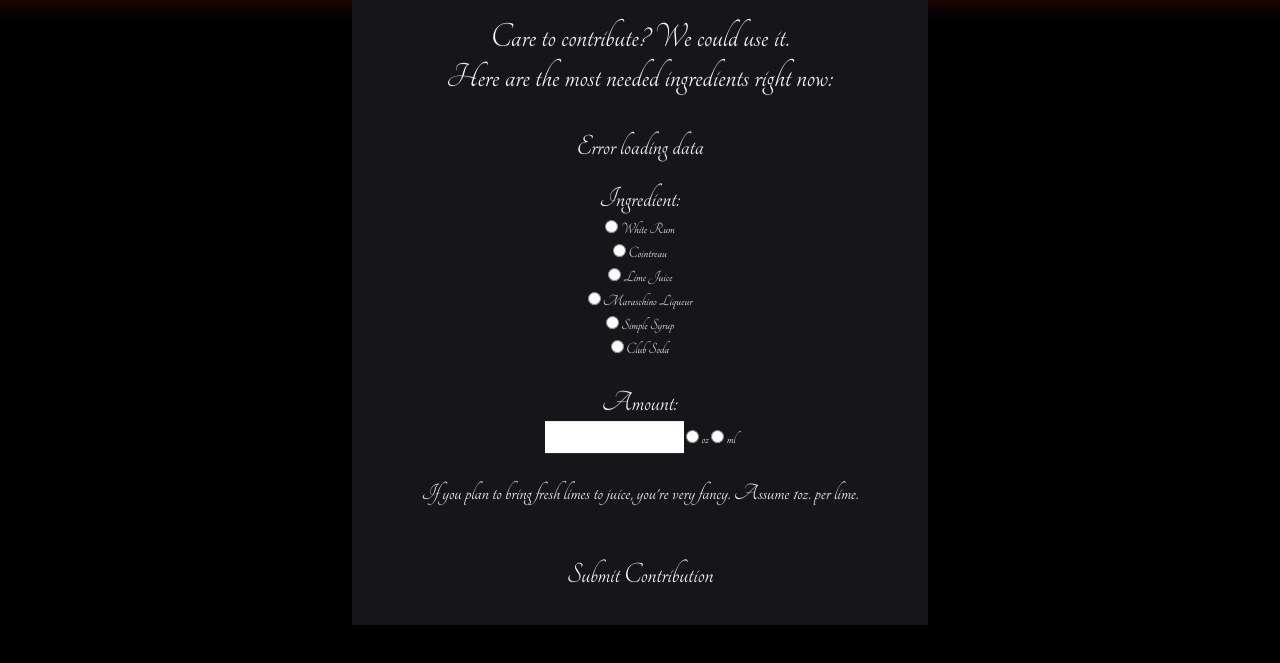
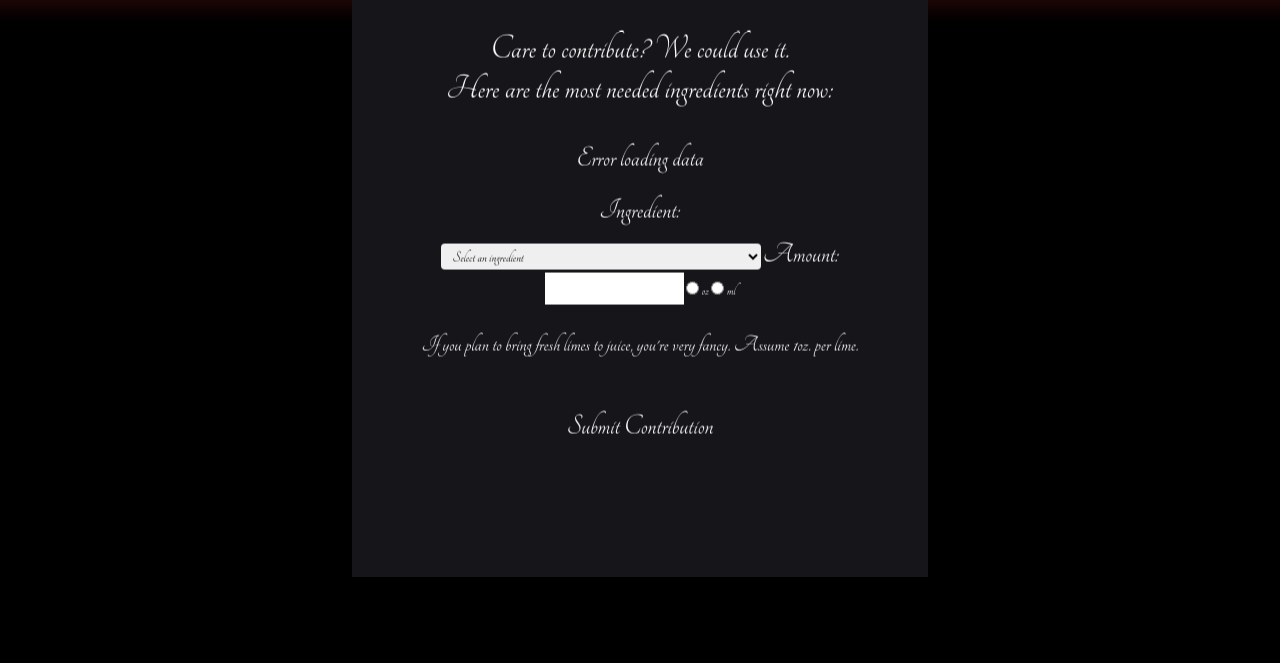
Before and after one commit to thaddeusrayd/booze-and-vinyl, a website: page public/index.html in a window 1280 px wide. Shown: the part 779-1442 px from the top of the page. Drawn offline with nearby package versions, Linux system fonts and the light colour scheme; no server answers.

Commit message:
prep for deployment

```diff
--- a/public/index.html
+++ b/public/index.html
@@ -69,14 +69,18 @@
 
 
   <form id="contributionForm">
-    <label class="text-3xl" for="ingredient">Ingredient:</label><br>
-    <input type="radio" name="ingredient" value="White Rum" /> White Rum<br />
-    <input type="radio" name="ingredient" value="Cointreau" /> Cointreau<br />
-    <input type="radio" name="ingredient" value="Lime Juice" /> Lime Juice<br />
-    <input type="radio" name="ingredient" value="Maraschino Liqueur" /> Maraschino Liqueur<br />
-    <input type="radio" name="ingredient" value="Simple Syrup" /> Simple Syrup<br />
-    <input type="radio" name="ingredient" value="Club Soda" /> Club Soda<br />
-    <br>
+    <label for="ingredient" class="block text-3xl mb-2">Ingredient:</label>
+
+<select id="ingredient"
+        class="w-full max-w-xs text-black rounded px-2 py-1">
+  <option value="" disabled selected>Select an ingredient</option>
+  <option>White Rum</option>
+  <option>Cointreau</option>
+  <option>Lime Juice</option>
+  <option>Maraschino Liqueur</option>
+  <option>Simple Syrup</option>
+  <option>Club Soda</option>
+</select>
     <label class="text-3xl" for="amount"
       >Amount:</label
     ><br />
@@ -166,7 +170,7 @@
     fetchIngredients();
   </script>
   <script>
-    const sunset   = document.getElementById('sunset');
+  const sunset   = document.getElementById('sunset');
   const hotel    = document.getElementById('hotel');
   const sun      = document.getElementById('sun');
   const curtain  = document.getElementById('curtain');
```
